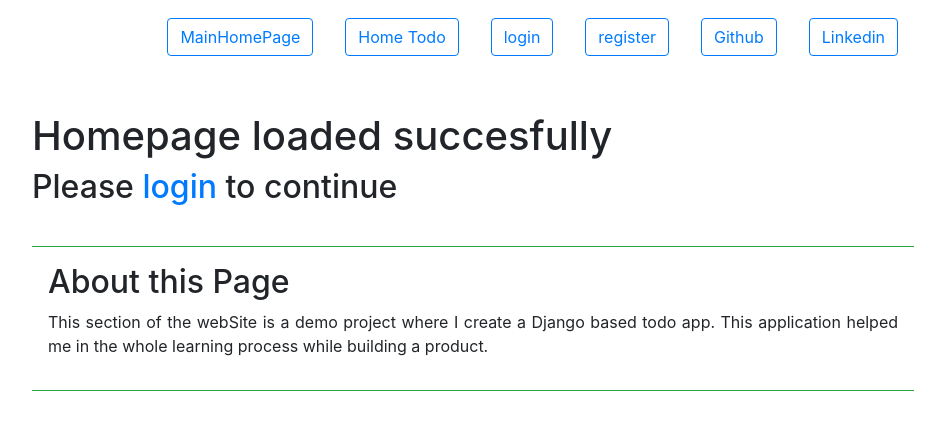
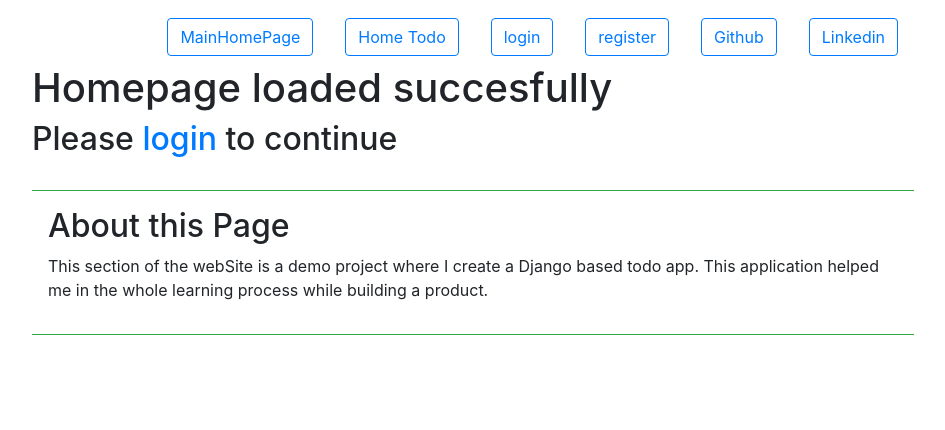
Before and after one commit to hrs2203/Django-app-ToDoList, a Django app: page /todo/ in a window 1280 px wide. Shown: the top 430 px of the page, without its empty margins (167-1112 px from the left). Run offline with Django 3.2, Linux system fonts and the light colour scheme; some libraries are stand-ins or nearby versions.

Commit message:
Revert "small changes"
This reverts commit 98b7cb96c4b15e6b862d30ed437432c95c72469f.

```diff
--- a/todoApp/mainApp/templates/mainApp/nav.html
+++ /dev/null
@@ -1,6 +0,0 @@
-<ul class="nav nav-pills justify-content-end" >
-    <li class="nav-item"><a class="nav-link" href='/todo'><button class='btn btn-outline-success'> ToDo list </button> </a></li>
-    <li class="nav-item"><a class="nav-link" href='/sendMail'><button class='btn btn-outline-success'> Mail App </button> </a></li>
-    <li class="nav-item"><a class="nav-link" href='https://github.com/hrs2203'><button class='btn btn-outline-success'> Github </button> </a></li>
-    <li class="nav-item"><a class="nav-link" href='https://www.linkedin.com/in/hrishabh-pandey-052a0616b/'><button class='btn btn-outline-success'> Linkedin </button> </a></li>
-</ul>
--- a/todoApp/todo/templates/todo/homepage.html
+++ b/todoApp/todo/templates/todo/homepage.html
@@ -5,7 +5,6 @@
 {% endblock %}
 
 {% block content %}
-    <section class='mt-5 mb-3 text-left headIntro'>
     {% if user.is_authenticated %}
         <h1> hello {{ user.username }} </h1>
         <p><a href="/todo/account/">Click to see your home page</a></p>
@@ -13,9 +12,8 @@
         <h1> Homepage loaded succesfully </h1>
         <h2> Please <a href='/todo/login/'>login</a> to continue </h2>
     {% endif %}
-    </section>
     <br>
-    <div class='border-top border-bottom border-success p-3 text-justify'>
+    <div class='border-top border-bottom border-success p-3'>
         <h2> About this Page </h2>
         <p>This section of the webSite is a demo project where I create a Django based todo app. This application helped me in the whole learning process while building a product.
         </p>
```
Also changed, not shown: todoApp/mainApp/templates/mainApp/home_page.html (+6 -3 lines). Lines whose indentation alone changed are shown as unchanged.
